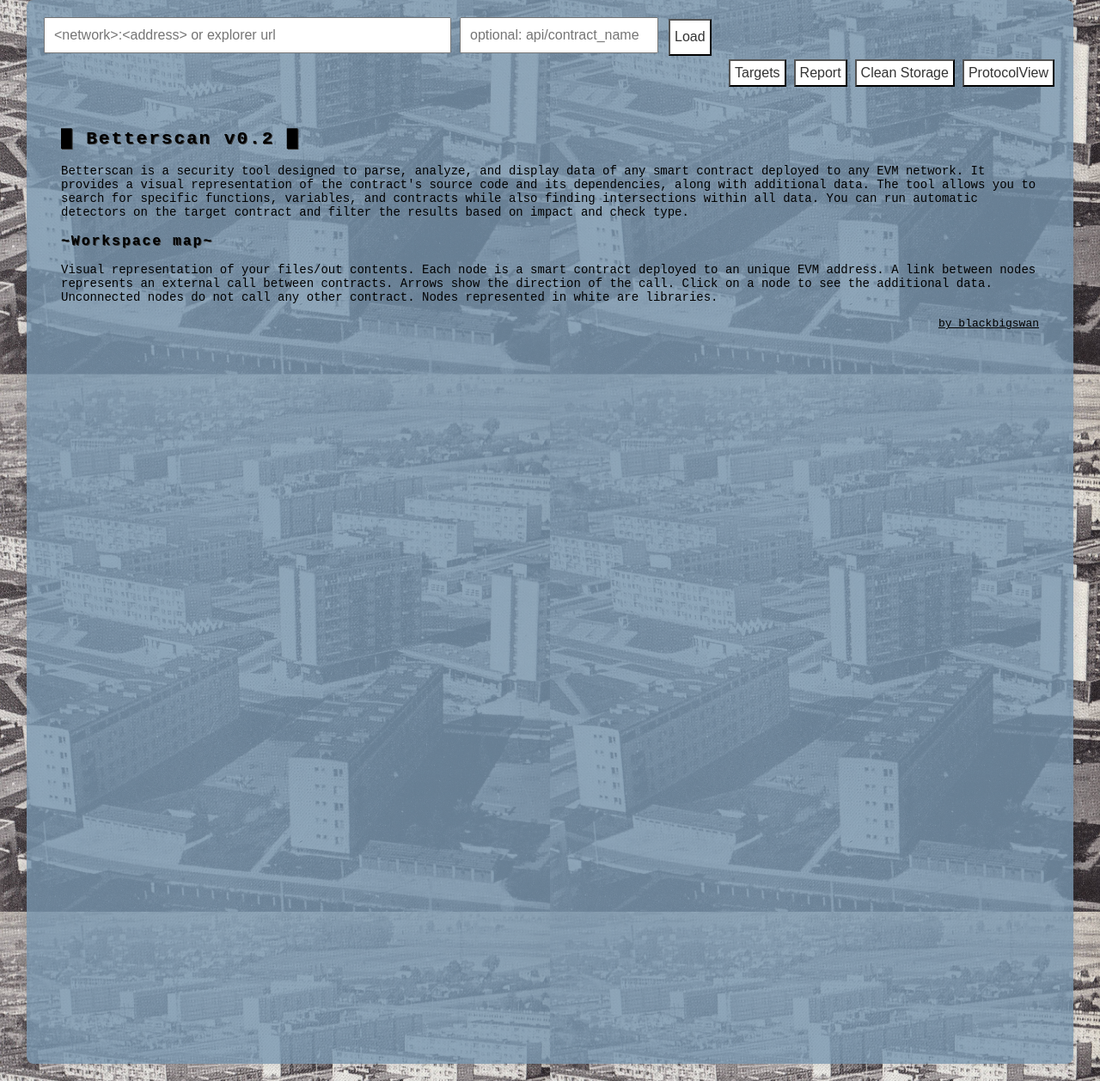
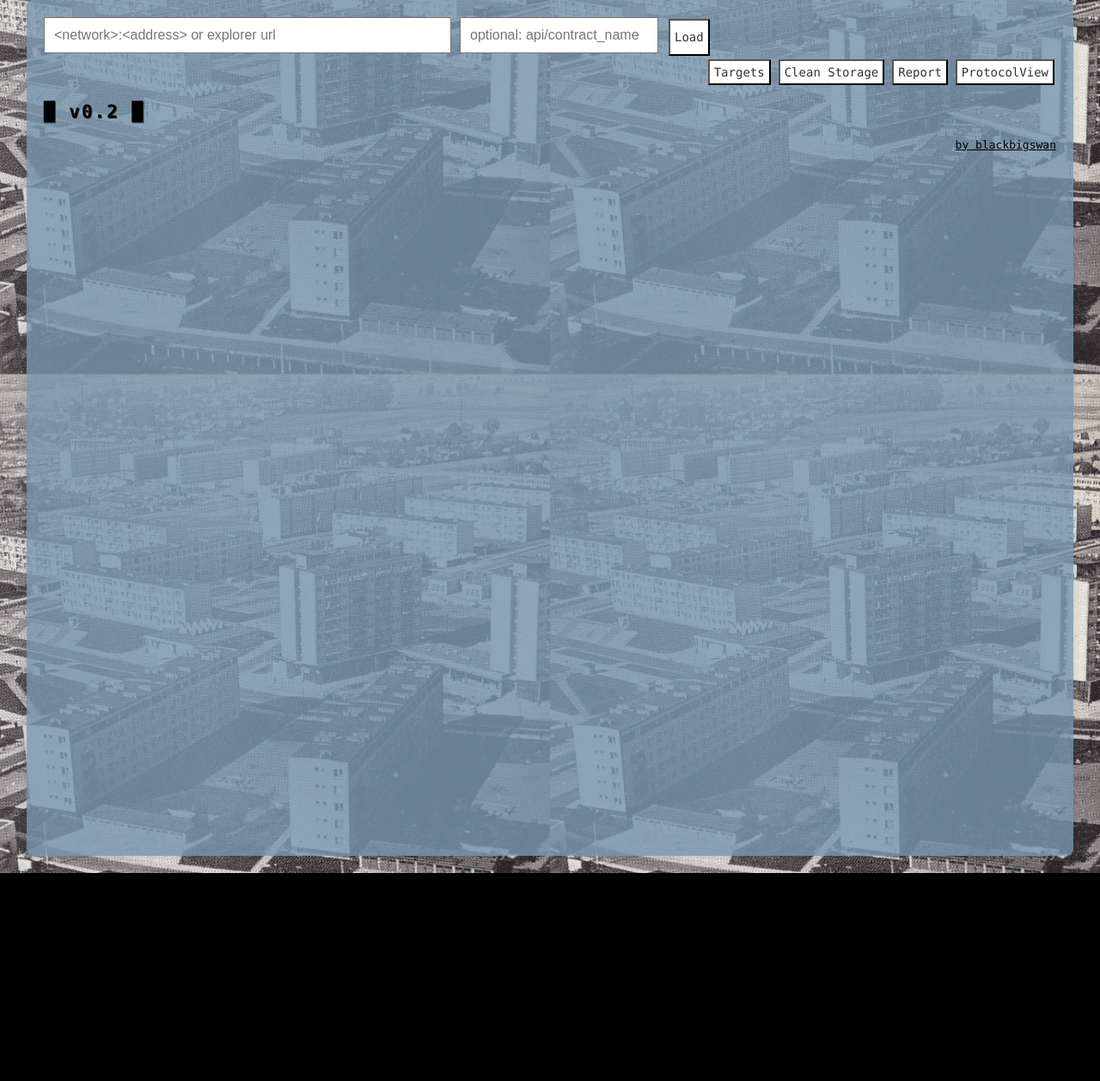
Before and after one commit to shortdoom/betterscan-v1, a Flask app: page / in a window 1280 px wide. Shown: the part 190-1448 px from the top of the page at 86% size. After the commit the page ends 1206 px from the top, so only its background shows below. Run offline with Flask 3, Linux system fonts and the light colour scheme; some libraries are stand-ins or nearby versions.

Commit message:
chore: new homepage

```diff
--- a/core/static/js/components/dataHandlers.js
+++ b/core/static/js/components/dataHandlers.js
@@ -6,7 +6,12 @@
 } from "./ui.js";
 
 import { initializeLoadData } from "./navigation.js";
-import { sortPath, getSessionData, initScanDropdowns, getTargetFromUrl } from "./utils.js";
+import {
+  sortPath,
+  getSessionData,
+  initScanDropdowns,
+  getTargetFromUrl,
+} from "./utils.js";
 
 export var selectedActionTargets = [];
 
@@ -67,12 +72,12 @@
         document.getElementById("searchDisplay").style.display = "block";
         document.getElementById("criteriaDisplay").style.display = "block";
         createSourceCodeView(data.source_code);
-        document.getElementById("homepage").style.display = "none";
+        document.getElementById("rootPageDisplay").style.display = "none";
         button.textContent = "Load";
       })
       .catch((error) => {
         console.error("Error:", error);
-        document.getElementById("homepage").style.display = "none";
+        document.getElementById("rootPageDisplay").style.display = "none";
         document.getElementById("functionDisplay").innerHTML =
           "<strong>Wrong Input:</strong> " + error.message;
       });
@@ -89,7 +94,7 @@
   // Ugly hack because we wrap everything in <form>> in html
   delete searchCriteria["findAction[]"];
   delete searchCriteria["findTarget[]"];
-  console.log("filterData -> searchCriteria", searchCriteria)
+  console.log("filterData -> searchCriteria", searchCriteria);
   for (let key in searchCriteria) {
     if (searchCriteria[key] === "") {
       delete searchCriteria[key];
@@ -204,8 +209,7 @@
   });
 
   document.getElementById("criteriaDisplay").innerHTML = criteriaText;
-  document.getElementById("criteriaDisplay").style.display = 'block';
-
+  document.getElementById("criteriaDisplay").style.display = "block";
 }
 
 export function populateTargets(actions) {
--- a/core/static/js/components/index.js
+++ b/core/static/js/components/index.js
@@ -59,9 +59,9 @@
 const toggleScanResultsButton = document.getElementById(
   "toggleScanResultsButton"
 );
-const criteriaDisplay = document.getElementById("criteriaDisplay");
+const searchForm = document.getElementById("searchForm");
 
-criteriaDisplay.addEventListener("change", updateCriteriaDisplay);
+searchForm.addEventListener("change", updateCriteriaDisplay);
 
 resetButton.addEventListener("click", function (event) {
   event.preventDefault();
--- a/core/static/js/components/navigation.js
+++ b/core/static/js/components/navigation.js
@@ -108,7 +108,7 @@
       document.getElementById("searchDisplay").style.display = "block";
       document.getElementById("criteriaDisplay").style.display = "block";
       createSourceCodeView(sessionData.source_code);
-      document.getElementById("homepage").style.display = "none";
+      document.getElementById("rootPageDisplay").style.display = "none";
     } else {
       console.log("Session data not found for ID:", sessionID);
       initializeFileData(path);
@@ -118,7 +118,7 @@
 
 export function initializeLoadData(path) {
   const localData = JSON.parse(localStorage.getItem(path));
-  console.log("Local data found for ID:", path, localData)
+  console.log("Local data found for ID:", path, localData);
   if (localData) {
     displayScanResultsSection(localData.scan_results);
     initScanDropdowns();
@@ -133,7 +133,7 @@
     document.getElementById("searchDisplay").style.display = "block";
     document.getElementById("criteriaDisplay").style.display = "block";
     createSourceCodeView(localData.source_code);
-    document.getElementById("homepage").style.display = "none";
+    document.getElementById("rootPageDisplay").style.display = "none";
   } else {
     console.log("Session data not found for ID:", path);
     initializeFileData(path);
--- a/core/static/js/components/protocol_viz.js
+++ b/core/static/js/components/protocol_viz.js
@@ -1,4 +1,4 @@
-export function createProtocolMap(target_div="#dashboard") {
+export function createProtocolMap(target_div = "#dashboard") {
   const dashboard = document.getElementById("dashboard");
   const width = dashboard.offsetWidth;
   let height = window.innerHeight;
@@ -148,6 +148,8 @@
         }
       });
 
+      addLegend(svg);
+
       function drag(simulation) {
         return d3
           .drag()
@@ -171,3 +173,75 @@
       console.error("Error fetching data:", error);
     });
 }
+
+function addLegend(svg) {
+    const legend = svg.append("g")
+      .attr("class", "legend")
+      .attr("transform", "translate(10, 10)"); // Positioning the legend on the SVG
+
+    // Adding legend for node colors
+    const nodeColors = [
+      { color: "red", text: "Smart Contract" },
+      { color: "white", text: "Library" }
+    ];
+
+    const nodeLegend = legend.selectAll(".node-legend")
+      .data(nodeColors)
+      .enter().append("g")
+      .attr("class", "node-legend")
+      .attr("transform", (d, i) => `translate(0, ${i * 25 + 10})`);  // Adjust vertical spacing between items
+
+    nodeLegend.append("circle")
+      .attr("r", 10)
+      .attr("fill", d => d.color)
+      .attr("cx", 15); // Adjust circle x position to align with other elements
+
+    nodeLegend.append("text")
+      .attr("x", 35) // Adjusting the text position to the right of the circle for better alignment
+      .attr("y", 5) // Aligning text in the middle of the circle
+      .text(d => d.text)
+      .attr("font-family", "monospace")
+      .attr("font-size", 14);
+
+    // Adding legend for the arrows
+    legend.append("text")
+      .attr("x", 0)
+      .attr("y", 60)
+      .text("Arrow shows the direction of the call")
+      .attr("font-family", "monospace")
+      .attr("font-size", 14);
+
+    legend.append("line")
+      .attr("x1", 0)
+      .attr("y1", 70)
+      .attr("x2", 30)
+      .attr("y2", 70)
+      .attr("stroke", "black")
+      .attr("stroke-width", 2)
+      .attr("marker-end", "url(#arrow)"); // Using the same arrow marker
+
+    // Adding legend for the line representing external calls without arrows
+    legend.append("text")
+      .attr("x", 0)
+      .attr("y", 90)
+      .text("Link represents an external call between contracts")
+      .attr("font-family", "monospace")
+      .attr("font-size", 14);
+
+    legend.append("line")
+      .attr("x1", 0)
+      .attr("y1", 100)
+      .attr("x2", 30)
+      .attr("y2", 100)
+      .attr("stroke", "blue")
+      .attr("stroke-width", 2); // Regular line without arrow
+
+
+    // Adding legend for the arrows
+    legend.append("text")
+      .attr("x", 0)
+      .attr("y", 120)
+      .text("Click on a node to see more details")
+      .attr("font-family", "monospace")
+      .attr("font-size", 14);
+  }
--- a/core/static/style.css
+++ b/core/static/style.css
@@ -24,7 +24,8 @@
   box-shadow: 0 0 10px rgba(0, 0, 0, 0.1);
   display: block; /* Ensures default block layout for direct children */
   overflow: auto; /* Adjust to manage overflow from the SVG if it gets too large */
-  font: 14px / normal 'Monaco', 'Menlo', 'Ubuntu Mono', 'Consolas', 'Source Code Pro', 'source-code-pro', monospace
+  font: 14px / normal "Monaco", "Menlo", "Ubuntu Mono", "Consolas",
+    "Source Code Pro", "source-code-pro", monospace;
 }
 
 .header {
@@ -60,7 +61,7 @@
     font-size: 14px;
   }
 
-  .function-content{
+  .function-content {
     padding: 8px;
     margin: 5px auto;
     max-width: 100%; /* Adjust for smaller screens */
@@ -88,8 +89,8 @@
 }
 
 #functionDisplay {
-  position: sticky;  /* Make the div stick within its container */
-  top: 0;            /* Set the top of the div to stay at 0px from the top of the viewport when scrolling */
+  position: sticky; /* Make the div stick within its container */
+  top: 0; /* Set the top of the div to stay at 0px from the top of the viewport when scrolling */
   flex: 1;
   min-width: 0; /* Prevents flex items from overflowing */
   padding: 10px;
@@ -99,7 +100,6 @@
   height: calc(100vh - 40px); /* Optional: Adjust the height as needed */
   margin-top: 20px; /* Ensure there's space from the top of the viewport or any fixed element */
 }
-
 
 /* Style adjustments for the dropdown */
 select {
@@ -133,6 +133,8 @@
   background-color: #fff;
   color: #333;
   font-size: 16px;
+  font: 14px / normal "Monaco", "Menlo", "Ubuntu Mono", "Consolas",
+    "Source Code Pro", "source-code-pro", monospace;
 }
 
 button:hover {
@@ -208,7 +210,8 @@
   text-align: left;
   outline: none;
   /* font-size: 16px; */
-  font: 12px / normal 'Monaco', 'Menlo', 'Ubuntu Mono', 'Consolas', 'Source Code Pro', 'source-code-pro', monospace;
+  font: 12px / normal "Monaco", "Menlo", "Ubuntu Mono", "Consolas",
+    "Source Code Pro", "source-code-pro", monospace;
 }
 
 .collapsible:hover {
@@ -305,7 +308,6 @@
   overflow-x: auto; /* Add horizontal scroll for overflow */
 }
 
-
 .copy-button {
   padding: 8px;
   margin-left: 10px;
@@ -372,7 +374,6 @@
   white-space: nowrap; /* Prevents labels from wrapping */
 }
 
-
 .select-group {
   display: flex;
   flex-direction: column; /* Aligns the label above the select box */
@@ -423,7 +424,6 @@
   margin: 5px;
   color: #000;
 }
-
 
 #searchForm #resetSelectionsButton,
 #searchForm #filterDataButton {
@@ -521,7 +521,7 @@
   margin-left: 10px;
 }
 
-#scanResultFilterForm label{
+#scanResultFilterForm label {
   font-weight: bold;
   letter-spacing: 2px;
   text-transform: lowercase;
--- a/core/templates/index.html
+++ b/core/templates/index.html
@@ -49,33 +49,15 @@
       </div>
 
       <div id="menuGroup">
+        <!-- <h2 id="homepage-headers">█ v0.2 █</h2> -->
         <button id="openTargetsButton">Targets</button>
+        <button id="clearDataButton">Clean Storage</button>
         <button id="reportButton">Report</button>
-        <button id="clearDataButton">Clean Storage</button>
         <button id="protocolViewButton">ProtocolView</button>
       </div>
 
-      <div id="homepage">
-        <h2 id="homepage-headers">█ Betterscan v0.2 █</h2>
-        <p>
-          Betterscan is a security tool designed to parse, analyze, and display
-          data of any smart contract deployed to any EVM network. It provides a
-          visual representation of the contract's source code and its
-          dependencies, along with additional data. The tool allows you to
-          search for specific functions, variables, and contracts while also
-          finding intersections within all data. You can run automatic detectors
-          on the target contract and filter the results based on impact and
-          check type.
-        </p>
-        <h3 id="homepage-headers">~Workspace map~</h3>
-        <p>
-          Visual representation of your files/out contents. Each node is a smart
-          contract deployed to an unique EVM address. A link between nodes
-          represents an external call between contracts. Arrows show the
-          direction of the call. Click on a node to see the additional data.
-          Unconnected nodes do not call any other contract. Nodes represented in
-          white are libraries.
-        </p>
+      <div id="rootPageDisplay">
+        <h2 id="homepage-headers">█ v0.2 █</h2>
         <div id="protocol_viz"></div>
         <p style="text-align: right">
           <a
--- a/core/templates/protocol_view.html
+++ b/core/templates/protocol_view.html
@@ -17,9 +17,8 @@
       <h1>┗┫⦀⦙ｂｅｔｔｅｒｓｃａｎ⦙⦀┣┛</h1>
     </div>
     <div id="dashboard">
-      <div id="menuGroup">
-        <button onclick="window.location.href='/'">Full View</button>
-      </div>
+      <h1>UNDER CONSTRUCTION :)</h1>
+
       <div id="dropdownContainer"></div>
     </div>
     <script>
--- a/core/templates/report.html
+++ b/core/templates/report.html
@@ -26,10 +26,6 @@
       <h1>┗┫⦀⦙ｂｅｔｔｅｒｓｃａｎ⦙⦀┣┛</h1>
     </div>
     <div id="dashboard">
-      <div id="menuGroup">
-        <button onclick="window.location.href='/'">Full View</button>
-        <button onclick="window.location.href='/report'">Report</button>
-      </div>
 
       <h1>UNDER CONSTRUCTION :)</h1>
 
```
